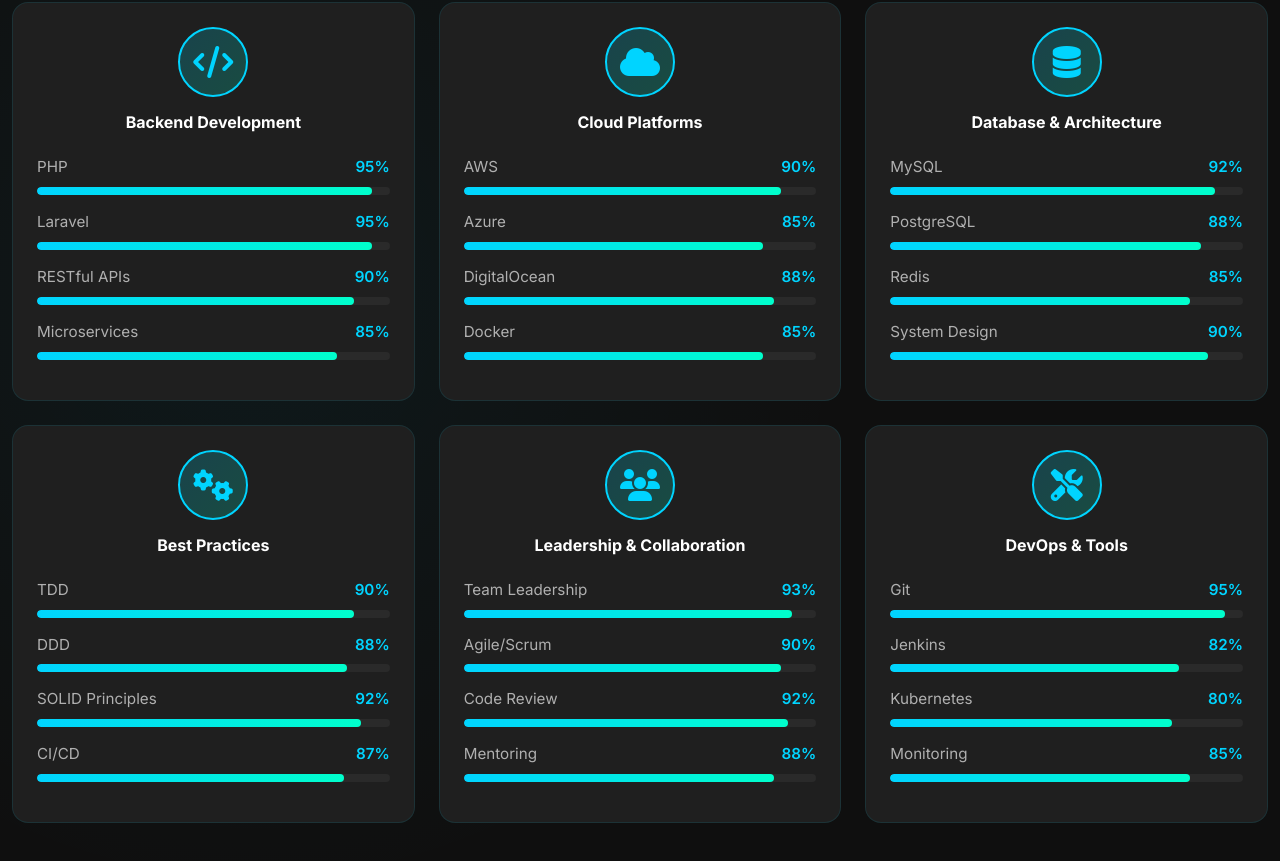
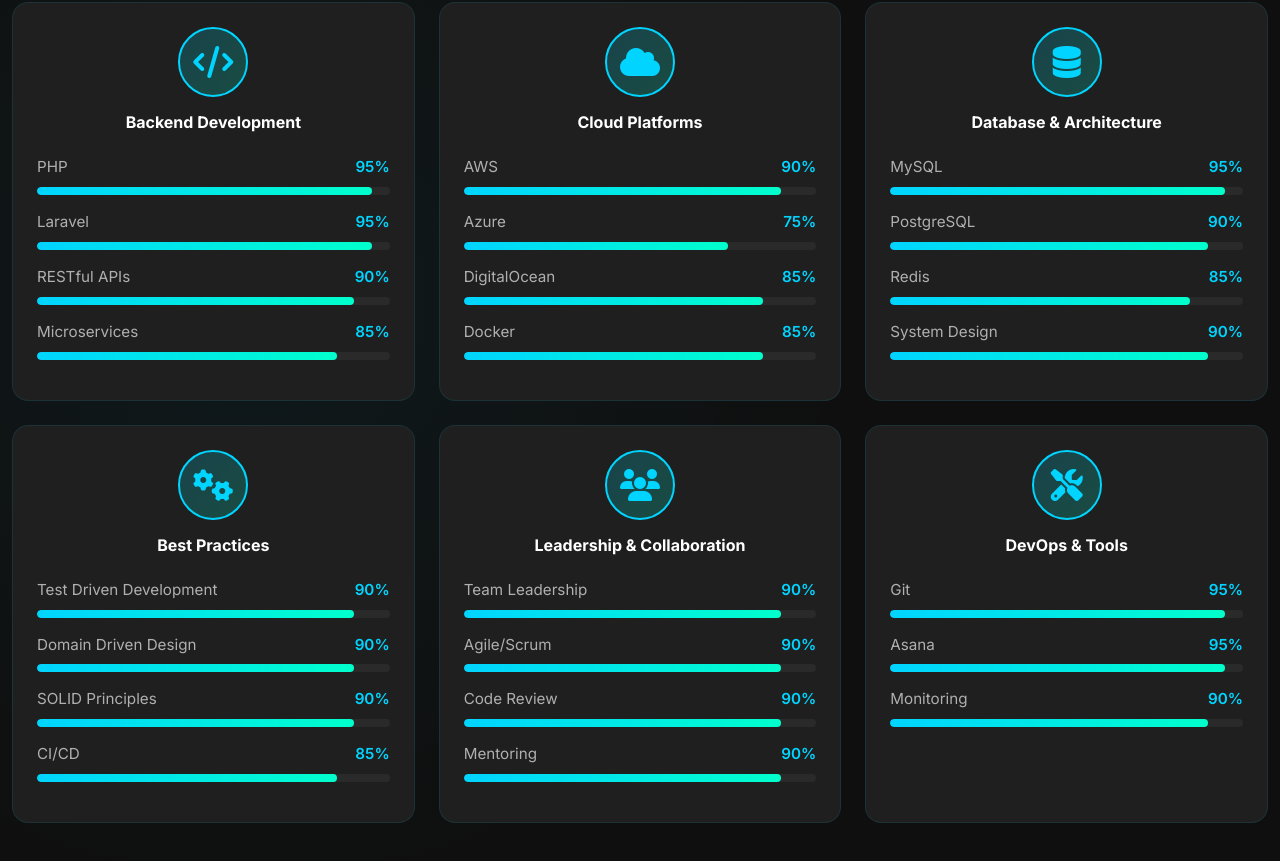
Before and after one commit to Kistlak/kisalka-portfolio, a React (Vite) app: page / in a window 1280 px wide. Shown: the part 1937-2798 px from the top of the page. Built offline with nearby package versions, Linux system fonts and the light colour scheme.

Commit message:
content updated

```diff
--- a/src/pages/home/components/About.tsx
+++ b/src/pages/home/components/About.tsx
@@ -1,3 +1,5 @@
+import profileImg from '../../../assets/images/kisalka.jpeg';
+
 export default function About() {
   const metrics = [
     { value: '7+', label: 'Years Experience' },
@@ -68,7 +70,7 @@
                 }}
               >
                 <img
-                  src="https://readdy.ai/api/search-image?query=professional%20software%20engineer%20portrait%20in%20modern%20office%20setting%2C%20confident%20senior%20developer%2C%20tech%20professional%20headshot%2C%20clean%20simple%20background%20with%20subtle%20tech%20elements%2C%20professional%20lighting%2C%20high%20quality%20corporate%20photography&width=400&height=500&seq=about-photo&orientation=portrait"
+                  src={profileImg}
                   alt="Kisalka Rajapaksha - Senior Software Engineer"
                   className="img-fluid w-100"
                   style={{ objectFit: 'cover', objectPosition: 'top' }}
--- a/src/pages/home/components/Contact.tsx
+++ b/src/pages/home/components/Contact.tsx
@@ -29,8 +29,8 @@
     {
       icon: 'fa-envelope',
       label: 'Email',
-      value: 'contact@example.com',
-      link: 'mailto:contact@example.com'
+      value: 'kistlakall@gmail.com',
+      link: 'mailto:kistlakall@gmail.com'
     },
     {
       icon: 'fa-brands fa-linkedin',
--- a/src/pages/home/components/Experience.tsx
+++ b/src/pages/home/components/Experience.tsx
@@ -2,8 +2,8 @@
   const experiences = [
     {
       title: 'Senior Software Engineer',
-      company: 'Tech Solutions Inc.',
-      duration: '2021 - Present',
+      company: 'GTECH Information Technology - Dubai',
+      duration: 'Jan 2022 - Present',
       achievements: [
         'Led a team of 8 developers in architecting and delivering a microservices-based e-commerce platform serving 100K+ daily users',
         'Reduced system latency by 45% through optimization of database queries and implementation of Redis caching strategies',
@@ -14,8 +14,8 @@
     },
     {
       title: 'Software Engineer',
-      company: 'Digital Innovations Ltd.',
-      duration: '2019 - 2021',
+      company: 'ION Groups (PVT) Ltd - Sri Lanka',
+      duration: 'Feb 2021 - Jan 2022',
       achievements: [
         'Developed and maintained RESTful APIs serving mobile and web applications with 99.9% uptime',
         'Migrated legacy monolithic application to modern Laravel framework, improving maintainability and performance',
@@ -25,9 +25,9 @@
       technologies: ['Laravel', 'Vue.js', 'PostgreSQL', 'Azure', 'Git']
     },
     {
-      title: 'Junior Software Developer',
-      company: 'StartUp Ventures',
-      duration: '2017 - 2019',
+      title: 'Software Engineer',
+      company: 'Buk Flights (PVT) Ltd – Sri Lanka',
+      duration: 'June 2018 - Feb 2021',
       achievements: [
         'Built scalable web applications using PHP and Laravel framework from ground up',
         'Integrated third-party APIs including payment gateways, social media platforms, and analytics tools',
--- a/src/pages/home/components/Footer.tsx
+++ b/src/pages/home/components/Footer.tsx
@@ -2,9 +2,8 @@
   const currentYear = new Date().getFullYear();
 
   const socialLinks = [
-    { icon: 'fa-github', url: 'https://github.com', label: 'GitHub' },
+    { icon: 'fa-github', url: 'https://github.com/Kistlak', label: 'GitHub' },
     { icon: 'fa-linkedin', url: 'https://www.linkedin.com/in/kisalka-rajapaksha/', label: 'LinkedIn' },
-    { icon: 'fa-twitter', url: 'https://twitter.com', label: 'Twitter' }
   ];
 
   return (
@@ -83,7 +82,7 @@
               onMouseEnter={(e) => e.currentTarget.style.color = '#00d4ff'}
               onMouseLeave={(e) => e.currentTarget.style.color = '#8a8a8a'}
             >
-              Powered by Readdy
+              {/* Powered by Kisalka Rajapaksha */}
             </a>
           </div>
         </div>
--- a/src/pages/home/components/Projects.tsx
+++ b/src/pages/home/components/Projects.tsx
@@ -70,7 +70,8 @@
         </div>
 
         <div className="row g-4">
-          {projects.map((project, index) => (
+          Coming Soon
+          {/* {projects.map((project, index) => (
             <div key={index} className="col-lg-4 col-md-6 animate-on-scroll">
               <div
                 className="rounded-4 overflow-hidden h-100 d-flex flex-column"
@@ -173,7 +174,7 @@
                 </div>
               </div>
             </div>
-          ))}
+          ))} */}
         </div>
       </div>
     </section>
--- a/src/pages/home/components/Skills.tsx
+++ b/src/pages/home/components/Skills.tsx
@@ -20,8 +20,8 @@
       title: 'Cloud Platforms',
       skills: [
         { name: 'AWS', level: 90 },
-        { name: 'Azure', level: 85 },
-        { name: 'DigitalOcean', level: 88 },
+        { name: 'Azure', level: 75 },
+        { name: 'DigitalOcean', level: 85 },
         { name: 'Docker', level: 85 }
       ]
     },
@@ -29,8 +29,8 @@
       icon: 'fa-database',
       title: 'Database & Architecture',
       skills: [
-        { name: 'MySQL', level: 92 },
-        { name: 'PostgreSQL', level: 88 },
+        { name: 'MySQL', level: 95 },
+        { name: 'PostgreSQL', level: 90 },
         { name: 'Redis', level: 85 },
         { name: 'System Design', level: 90 }
       ]
@@ -39,20 +39,20 @@
       icon: 'fa-cogs',
       title: 'Best Practices',
       skills: [
-        { name: 'TDD', level: 90 },
-        { name: 'DDD', level: 88 },
-        { name: 'SOLID Principles', level: 92 },
-        { name: 'CI/CD', level: 87 }
+        { name: 'Test Driven Development', level: 90 },
+        { name: 'Domain Driven Design', level: 90 },
+        { name: 'SOLID Principles', level: 90 },
+        { name: 'CI/CD', level: 85 }
       ]
     },
     {
       icon: 'fa-users',
       title: 'Leadership & Collaboration',
       skills: [
-        { name: 'Team Leadership', level: 93 },
+        { name: 'Team Leadership', level: 90 },
         { name: 'Agile/Scrum', level: 90 },
-        { name: 'Code Review', level: 92 },
-        { name: 'Mentoring', level: 88 }
+        { name: 'Code Review', level: 90 },
+        { name: 'Mentoring', level: 90 }
       ]
     },
     {
@@ -60,9 +60,8 @@
       title: 'DevOps & Tools',
       skills: [
         { name: 'Git', level: 95 },
-        { name: 'Jenkins', level: 82 },
-        { name: 'Kubernetes', level: 80 },
-        { name: 'Monitoring', level: 85 }
+        { name: 'Asana', level: 95 },
+        { name: 'Monitoring', level: 90 }
       ]
     }
   ];
--- a/src/pages/home/page.tsx
+++ b/src/pages/home/page.tsx
@@ -43,7 +43,7 @@
 
   return (
     <div className="min-h-screen">
-      <Navbar scrolled={scrolled} />
+      {/* <Navbar scrolled={scrolled} /> */}
       <Hero />
       <About />
       <Skills />
```
Also changed, not shown: auto-imports.d.ts (added, +43 -0 lines), src/assets/images/kisalka.jpeg (added), 1 other file (tests, documents, lock files or other folders).
